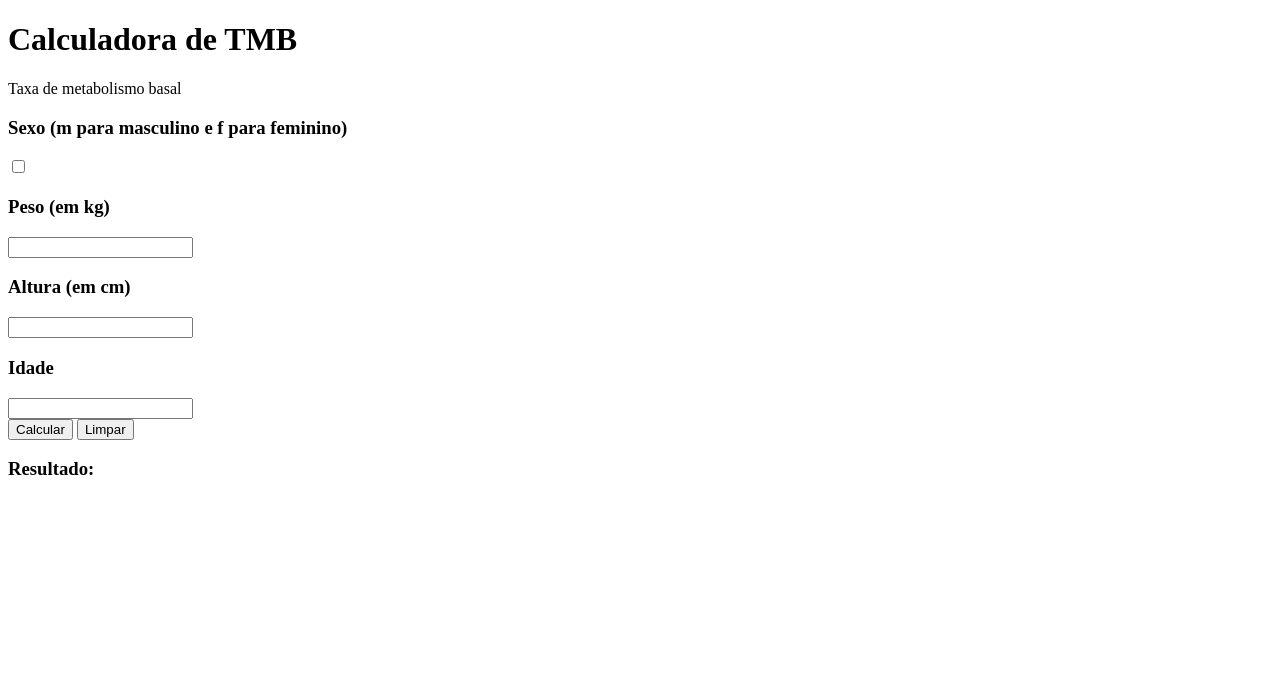
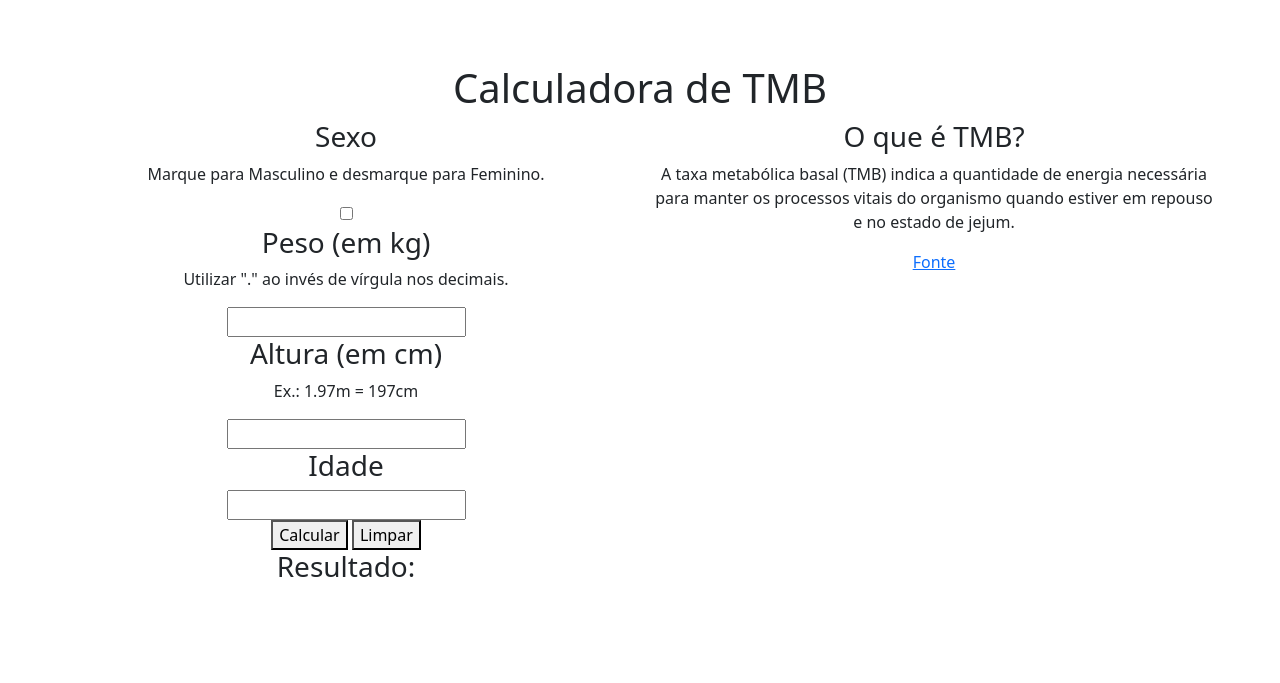
Before and after one commit to leonardopottmayer/domain-pottmayer.dev-2.0, a plain HTML site: page projects/TaxaMetabolismoBasal/index.html in a window 1280 px wide. Drawn offline with nearby package versions, Linux system fonts and the light colour scheme.

Commit message:
Commit 03.02.2022

```diff
--- a/projects/TaxaMetabolismoBasal/index.html
+++ b/projects/TaxaMetabolismoBasal/index.html
@@ -1,37 +1,65 @@
 <!DOCTYPE html>
 <html lang="pt-BR">
 <head>
+    <!-- META -->
     <meta charset="UTF-8">
     <meta http-equiv="X-UA-Compatible" content="IE=edge">
     <meta name="viewport" content="width=device-width, initial-scale=1.0">
+
+    <!-- CSS -->
     <link rel="stylesheet" href="style.css">
+
+    <!-- BOOTSTRAP CSS -->
+    <link href="https://cdn.jsdelivr.net/npm/bootstrap@5.1.3/dist/css/bootstrap.min.css" rel="stylesheet" integrity="sha384-1BmE4kWBq78iYhFldvKuhfTAU6auU8tT94WrHftjDbrCEXSU1oBoqyl2QvZ6jIW3" crossorigin="anonymous">
+
+    <!-- BOOTSTRAP JS -->
+    <script src="https://cdn.jsdelivr.net/npm/bootstrap@5.1.3/dist/js/bootstrap.bundle.min.js" integrity="sha384-ka7Sk0Gln4gmtz2MlQnikT1wXgYsOg+OMhuP+IlRH9sENBO0LRn5q+8nbTov4+1p" crossorigin="anonymous"></script>
+
+    <!-- TITLE -->
     <title>Calcular TMB</title>
 </head>
 <body>
+    <div class="main-content content-fluid">
+
+        <div class="row">
+            <!-- Título -->
+            <div class="col-lg-12 col-md-12 col-sm-12">
                 <h1>Calculadora de TMB</h1>
-    <p>Taxa de metabolismo basal</p>
+            </div>
+        </div>
 
+        <div class="row">
+            <!-- Coluna com calculadora -->
+            <div class="col-lg-6 col-md-12 col-sm-12">
                 <!-- INPUTS -->
+                <!-- Input Sexo -->
                 <div>
-        <h3>Sexo (m para masculino e f para feminino)</h3>
+                    <h3>Sexo</h3>
+                    <p>Marque para Masculino e desmarque para Feminino.</p>
                     <input id="sex" type="checkbox">
                 </div>
 
+                <!-- Input Peso -->
                 <div>
                     <h3>Peso (em kg)</h3>
+                    <p>Utilizar "." ao invés de vírgula nos decimais.</p>
                     <input id="weight" type="number">
                 </div>
 
+                <!-- Input Altura -->
                 <div>
                     <h3>Altura (em cm)</h3>
+                    <p>Ex.: 1.97m = 197cm</p>
                     <input id="height" type="number">
                 </div>
 
+                <!-- Input Idade -->
                 <div>
                     <h3>Idade</h3>
                     <input id="age" type="number">
                 </div>
 
+                <!-- Botão calcular / Botão limpar -->
                 <div>
                     <button id="buttonCalculate">Calcular</button>
                     <button id="buttonClear">Limpar</button>
@@ -41,6 +69,21 @@
                     <h3>Resultado:</h3>
                     <label id="result"></label>
                 </div>
+            </div>
+
+            <!-- Coluna com texto -->
+            <div class="col-lg-6 col-md-12 col-sm-12">
+                <h3>O que é TMB?</h3>
+                <p>
+                    A taxa metabólica basal (TMB) indica a quantidade de energia necessária para
+                    manter os processos vitais do organismo quando estiver em repouso e no estado
+                    de jejum.
+                </p>
+                <a target="_blank" href="http://drafernandagomesdemelo.com.br/blog/o-que-e-metabolismo-basal-e-como-ele-interfere-no-peso/">Fonte</a>
+            </div>
+        </div>
+    </div>
+
 
 
 
--- a/projects/TaxaMetabolismoBasal/style.css
+++ b/projects/TaxaMetabolismoBasal/style.css
@@ -0,0 +1,4 @@
+.main-content {
+    text-align: center;
+    padding: 5%;
+}
```
Also changed, not shown: index.html (+3 -3 lines), main.js (renamed from js/main.js), style.css (renamed from styles/style.css), 2 other files. Lines whose indentation alone changed are shown as unchanged.
